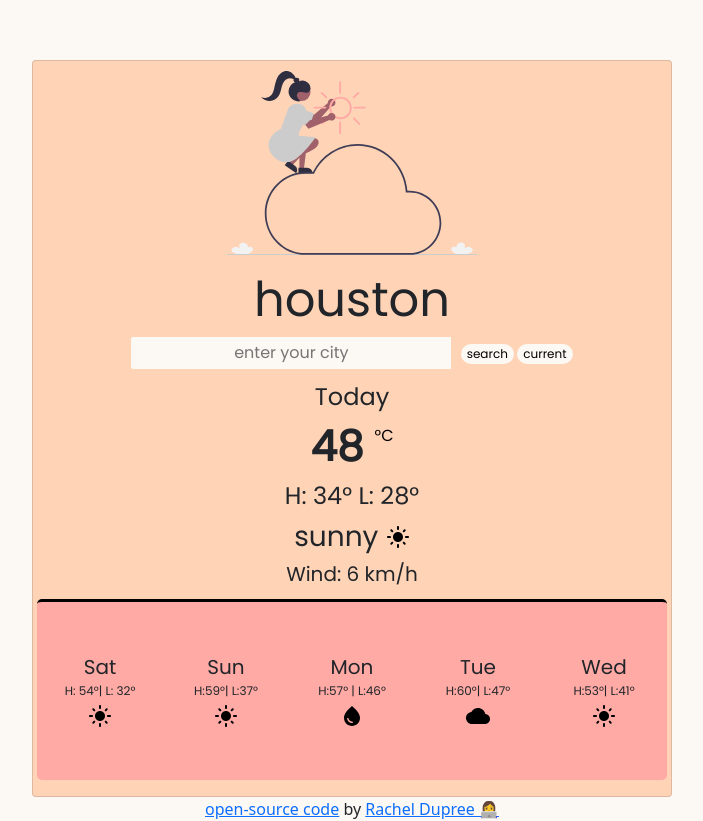
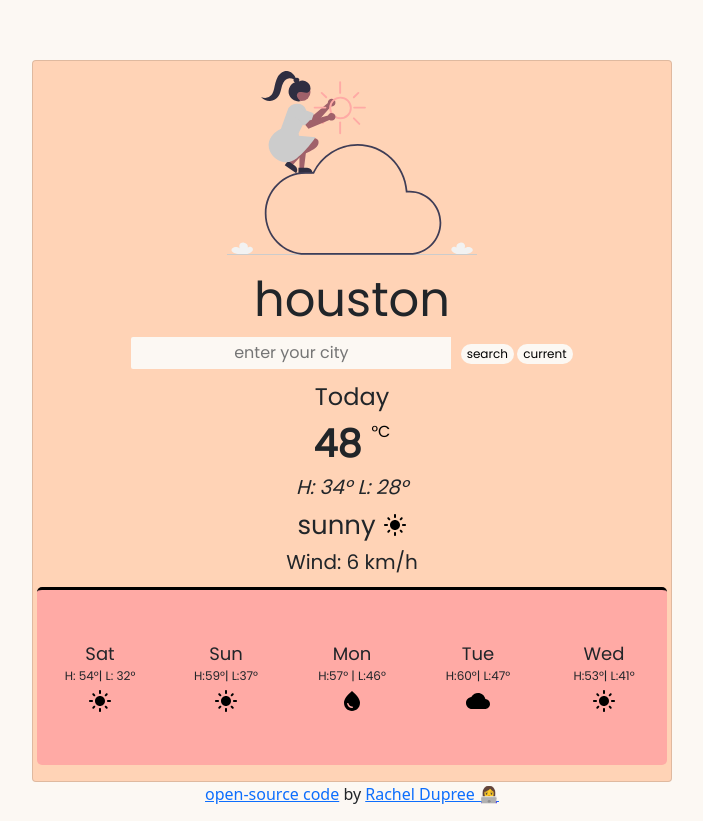
Before and after one commit to RaeDupree/weather-app-project, a website built with Parcel: page index.html in a window 1280 px wide. Shown: the whole page, without its empty margins (288-991 px from the left). Built offline with nearby package versions, Linux system fonts and the light colour scheme; no server answers; a web font is replaced by a local one.

Commit message:
updated CSS

```diff
--- a/src/style.css
+++ b/src/style.css
@@ -63,10 +63,11 @@ button:hover {
 }
 #temp {
   font-weight: bold;
-  font-size: 42px;
+  font-size: 38px;
 }
 .minMax {
-  font-size: 24px;
+  font-size: 20px;
+  font-style: italic;
 }
 .windSpeed {
   font-size: 20px;
@@ -82,7 +83,7 @@ button:hover {
 }
 
 #conditions {
-  font-size: 28px;
+  font-size: 26px;
 }
 
 .row {
@@ -103,6 +104,7 @@ button:hover {
 }
 .forecast-date {
   font-style: bold;
+  font-size: 18px;
 }
 
 .link {
```
